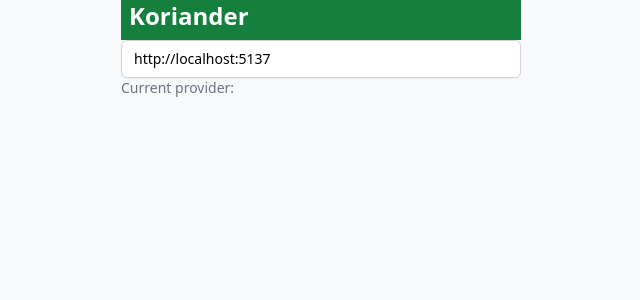
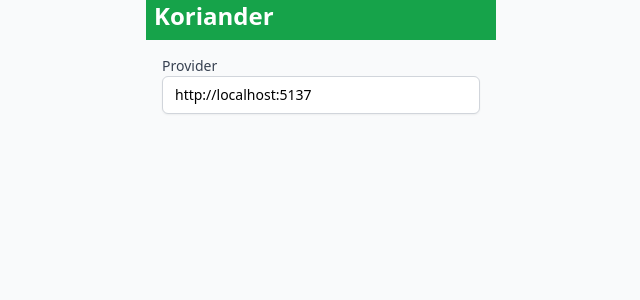
Before and after one commit to nerfZael/koriander, a React (Create React App) app in the folder packages/extension/: page / in a window 1280 px wide. Shown: the top 300 px of the page, without its empty margins (319-959 px from the left). Built offline with nearby package versions, Linux system fonts and the light colour scheme; the HTML template or start-up script is replaced by a standard one.

Commit message:
extension styling

```diff
--- a/packages/extension/src/App.css
+++ b/packages/extension/src/App.css
@@ -5,3 +5,17 @@
 .App-input {
   @apply block w-full rounded-md border-gray-300 shadow-sm focus:border-indigo-500 focus:ring-indigo-500 sm:text-sm;
 }
+
+.App-btn-primary {
+  @apply inline-flex items-center rounded-md border border-transparent
+  bg-green-600 px-12 py-2 text-sm font-medium text-white shadow-sm
+  hover:bg-green-700 focus:outline-none focus:ring-2
+  focus:ring-green-500 focus:ring-offset-2;
+}
+
+.App-btn-secondary {
+  @apply inline-flex items-center rounded-md border border-transparent
+  bg-red-100 px-12 py-2 text-sm font-medium
+  text-red-700 hover:bg-red-200 focus:outline-none focus:ring-2
+  focus:ring-red-500 focus:ring-offset-2;
+}
--- a/packages/extension/src/App.tsx
+++ b/packages/extension/src/App.tsx
@@ -102,30 +102,63 @@ function App() {
   };
 
   return screen == "main" ? (
-    <div className="App">
-      <header className="h-10 bg-green-700 px-2">
+    <>
+      <header className="h-10 bg-green-600 px-2">
         <h2 className="text-2xl font-semibold text-white">Koriander</h2>
       </header>
+
+      <div className="App flex flex-col gap-4 p-4">
         <main>
+          <label
+            htmlFor="provider"
+            className="block text-sm font-medium text-gray-700"
+          >
+            Provider
+          </label>
           <input
             type="text"
             className="App-input"
+            id="provider"
             value={provider}
             onChange={handleProviderChange}
           ></input>
         </main>
-      <footer>
-        <p className="text-sm text-gray-500">Current provider: {provider}</p>
-      </footer>
       </div>
+    </>
   ) : (
-    <div className="App">
-      <button type="button" onClick={handleInvoke}>
+    <div className="App flex flex-col gap-4 p-4">
+      <div className="space-y-4 text-base text-center">
+        <p>Invoking</p>
+        <div>
+          <p className="font-bold text-gray-800">{uri}</p>
+          <p className="text-xs font-mono font-semibold tracking-wide text-gray-500">
+            URI
+          </p>
+        </div>
+        <div>
+          <p className="font-bold text-gray-800">{method}</p>
+          <p className="text-xs font-semibold tracking-wide text-gray-500">
+            Method
+          </p>
+        </div>
+      </div>
+      <div className="flex gap-4 justify-between align-middle">
+        <button
+          type="button"
+          className="App-btn-primary"
+          onClick={handleInvoke}
+        >
           INVOKE
         </button>
-      <button type="button" onClick={handleReject}>
+        <button
+          type="button"
+          className="App-btn-secondary"
+          onClick={handleReject}
+        >
           REJECT
         </button>
+      </div>
+
       <div className="relative flex items-start">
         <div className="flex h-5 items-center">
           <input
--- a/packages/extension/src/chromeServices/background.ts
+++ b/packages/extension/src/chromeServices/background.ts
@@ -1,7 +1,6 @@
 // @ts-ignore
 
 import { eventTypes } from "../constants/eventTypes";
-import { KorianderRequest } from "../types/request";
 
 chrome.runtime.onInstalled.addListener(() => {
   chrome.storage.local.set({ provider: ["http://localhost:5137"] });
@@ -15,7 +14,7 @@ chrome.runtime.onInstalled.addListener(() => {
 });
 
 const POPUP_WIDTH = 400;
-const POPUP_HEIGHT = 500;
+const POPUP_HEIGHT = 350;
 
 async function openInvoke(
   uri: string,
--- a/packages/extension/src/index.css
+++ b/packages/extension/src/index.css
@@ -3,7 +3,7 @@
 @tailwind utilities;
 
 body {
-  @apply font-sans w-[400px] h-[500px] ml-auto mr-auto bg-gray-50;
+  @apply font-sans w-[350px] h-[300px] ml-auto mr-auto bg-gray-50;
 
   -webkit-font-smoothing: antialiased;
   -moz-osx-font-smoothing: grayscale;
```
Lines whose indentation alone changed are shown as unchanged.
